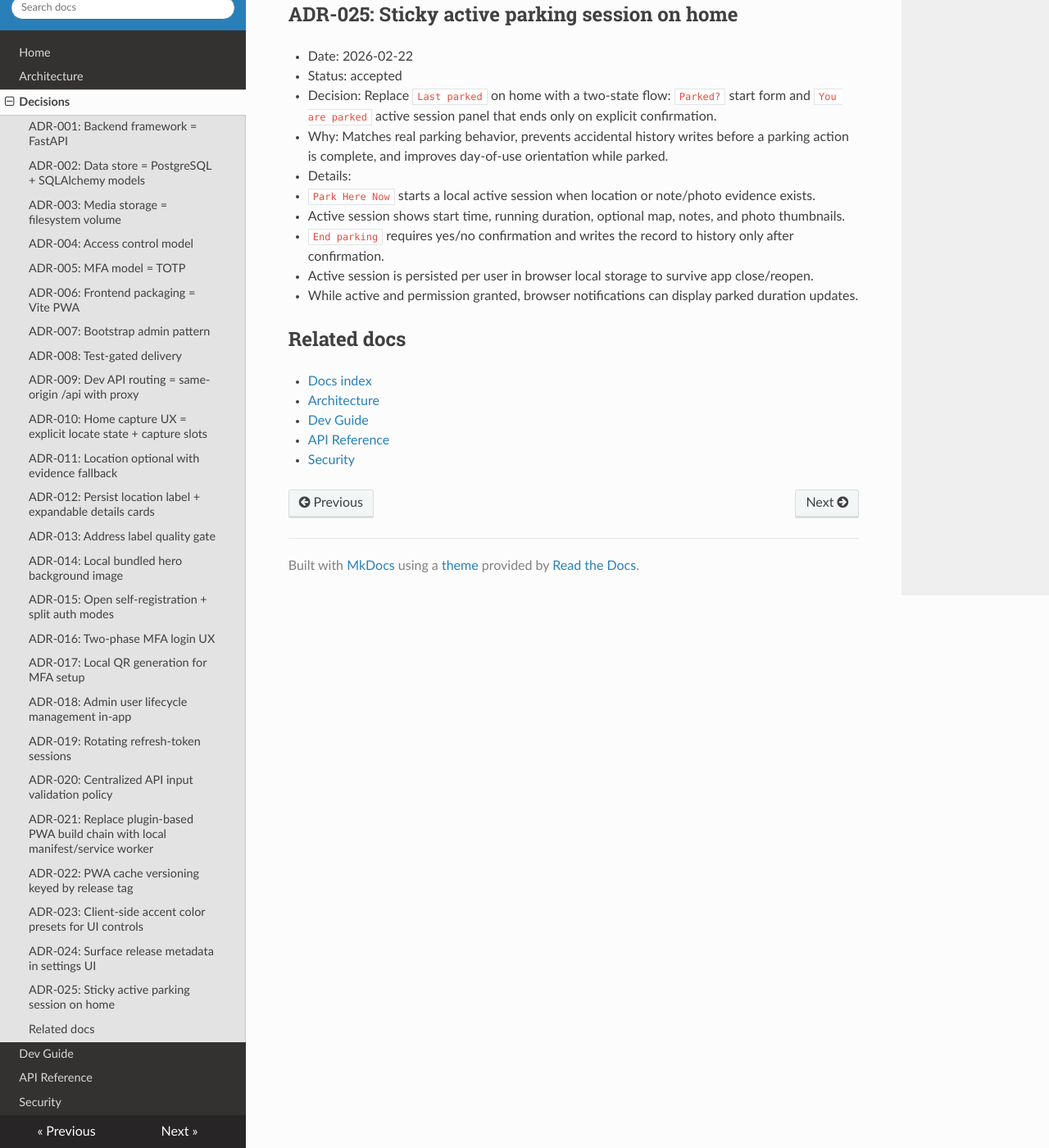
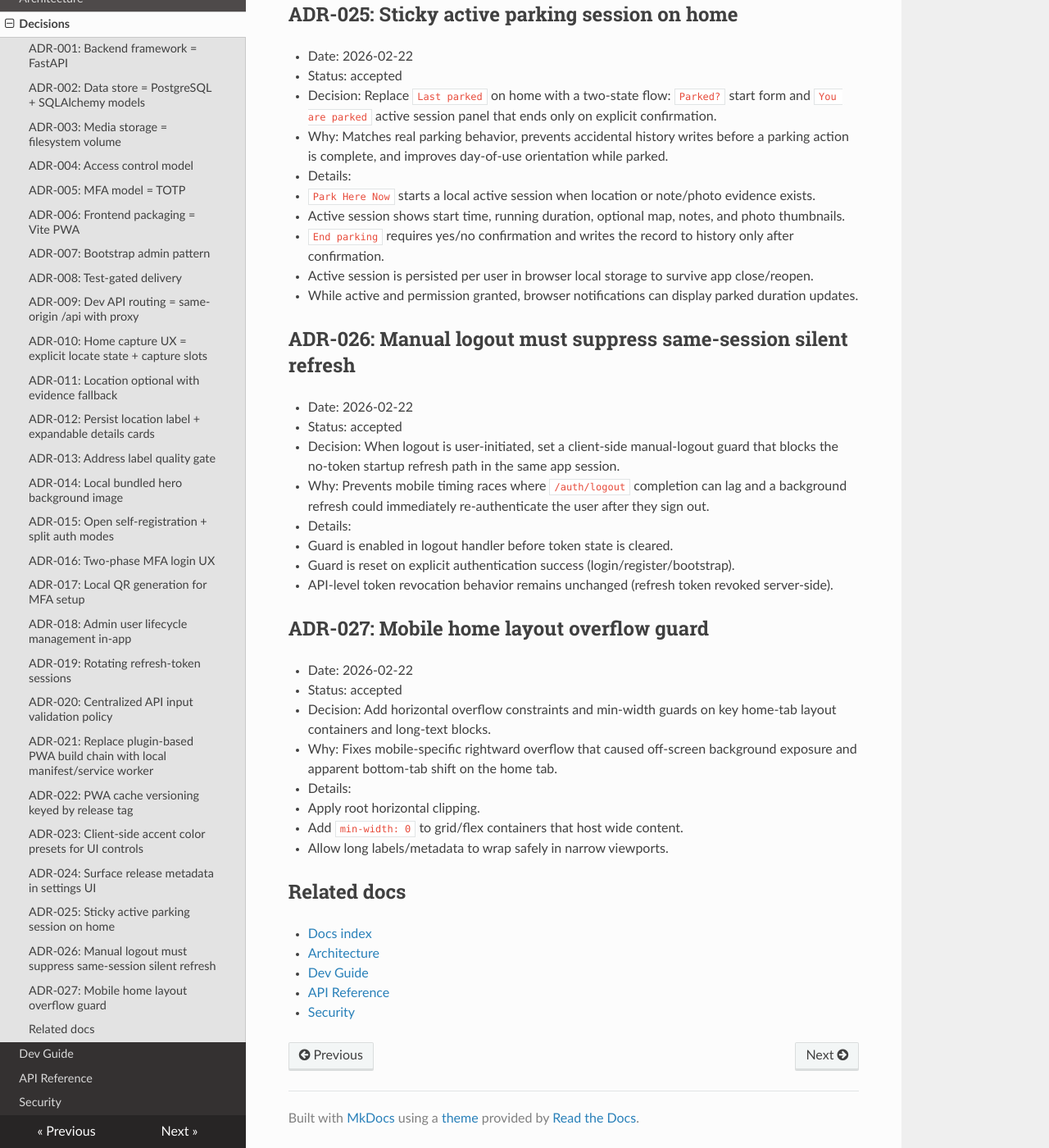
Before and after one commit to niels-emmer/find-my-ride, an MkDocs documentation site: the page built from docs/decisions.md, in a window 1280 px wide and 1400 px high, scrolled down 6084 px. Shown: the whole window at 82% size. Built offline with MkDocs 1.6.1, drawn with Linux system fonts in a browser that asks for light colours; nearby versions of some CDN libraries.

Commit message:
docs(memory): record logout race fix and mobile overflow guard

```diff
--- a/docs/architecture.md
+++ b/docs/architecture.md
@@ -74,6 +74,7 @@ Single-page React app with feature sections:
 - History cards use expandable (`More info`/`Close`) details with OpenStreetMap embed preview, saved location text, a `More details` note section, photo thumbnails, and route/actions sections
 - Date/time rendering in cards is day-first (`dd-mm-yyyy`) with browser-local time
 - History cards provide quick delete action from collapsed state
+- Mobile home layout applies horizontal overflow guards to prevent off-screen content and bottom-tab drift
 - Profile controls: change password, MFA setup/verify/disable, theme mode switch, and accent color preset selection (theme-aware tones, stored client-side)
 - Admin user management and history scope filtering (`Admin` > `Add users` + `Edit users` list with edit/delete actions and role/password modal)
 
@@ -96,6 +97,7 @@ PWA support:
 - Refresh token cookie is HttpOnly and scoped to `/api/auth`; backend rotates refresh token on every refresh
 - Refresh token replay/expired/revoked checks revoke active refresh sessions for that user before rejecting
 - Refresh tokens are revoked on logout, self password change, and admin password reset
+- Manual logout sets a client guard that suppresses same-session silent refresh recovery, avoiding mobile race conditions after sign-out
 - Frontend retries once on `401` by refreshing and replaying the original API request
 - Route-level auth dependency (`get_current_user`) + admin guard (`get_admin_user`)
 - Owner-based row access checks for parking records/photos
--- a/docs/decisions.md
+++ b/docs/decisions.md
@@ -205,6 +205,28 @@
   - Active session is persisted per user in browser local storage to survive app close/reopen.
   - While active and permission granted, browser notifications can display parked duration updates.
 
+## ADR-026: Manual logout must suppress same-session silent refresh
+
+- Date: 2026-02-22
+- Status: accepted
+- Decision: When logout is user-initiated, set a client-side manual-logout guard that blocks the no-token startup refresh path in the same app session.
+- Why: Prevents mobile timing races where `/auth/logout` completion can lag and a background refresh could immediately re-authenticate the user after they sign out.
+- Details:
+  - Guard is enabled in logout handler before token state is cleared.
+  - Guard is reset on explicit authentication success (login/register/bootstrap).
+  - API-level token revocation behavior remains unchanged (refresh token revoked server-side).
+
+## ADR-027: Mobile home layout overflow guard
+
+- Date: 2026-02-22
+- Status: accepted
+- Decision: Add horizontal overflow constraints and min-width guards on key home-tab layout containers and long-text blocks.
+- Why: Fixes mobile-specific rightward overflow that caused off-screen background exposure and apparent bottom-tab shift on the home tab.
+- Details:
+  - Apply root horizontal clipping.
+  - Add `min-width: 0` to grid/flex containers that host wide content.
+  - Allow long labels/metadata to wrap safely in narrow viewports.
+
 ## Related docs
 
 - [Docs index](index.md)
```
Also changed, not shown: docs/dev-guide.md (+1 -0 lines), docs/index.md (+2 -0 lines).
